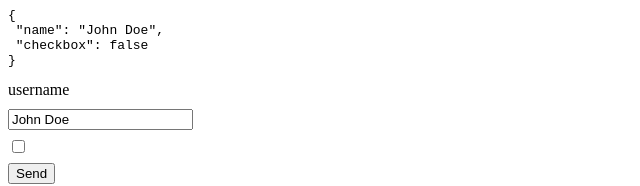
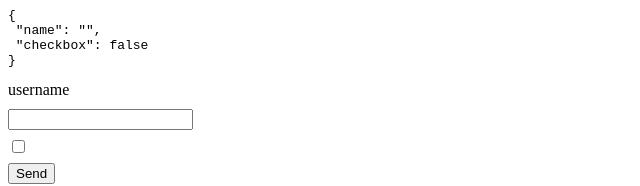
Before and after one commit to YaChugunov/Netology-RA35-Webinar-Forms-Livecoding, a React (Create React App) app: page / in a window 1280 px wide. Shown: the top 186 px of the page, without its empty margins (0-640 px from the left). Built offline with nearby package versions, Linux system fonts and the light colour scheme.

Commit message:
1 file modified

```diff
--- a/src/App.js
+++ b/src/App.js
@@ -2,7 +2,10 @@ import React, { useState } from 'react';
 import './style.css';
 
 function Feedback() {
-  const [name, setName] = useState('John Doe');
+  const [state, setState] = useState({
+    name: '',
+    checkbox: false,
+  });
   const [checkbox, setCheckbox] = useState(false);
 
   const formHandler = (e) => {
@@ -11,20 +14,20 @@ function Feedback() {
   };
 
   const inputHandler = (e) => {
-    e.preventDefault(); // При нажатии ничего не происходит
-    setName(e.target.value);
-    console.dir(e.target.value);
-  };
+    // e.preventDefault(); // При нажатии ничего не происходит
+    const inputName = e.target.name;
+    const type = e.target.type;
 
-  const checkboxHandler = (e) => {
-    e.preventDefault(); // При нажатии ничего не происходит
-    setCheckbox(e.target.checked);
+    const value = type === 'checkbox' ? e.target.checked : e.target.value;
+
+    setState({ [inputName]: value });
+    console.log(inputName, type);
     console.dir(e.target.checked);
   };
 
   return (
     <>
-      <pre>{JSON.stringify({ name, checkbox }, null, ' ')}</pre>
+      <pre>{JSON.stringify(state, null, ' ')}</pre>
       <form onSubmit={formHandler}>
         <label htmlFor="name">username</label>
         <input
@@ -32,9 +35,9 @@ function Feedback() {
           name="name"
           id="name"
           onChange={inputHandler}
-          value={name}
+          value={state.name}
         />
-        <input type="checkbox" onChange={checkboxHandler} />
+        <input name="checkbox" type="checkbox" onChange={inputHandler} />
         <button>Send</button>
       </form>
     </>
```
